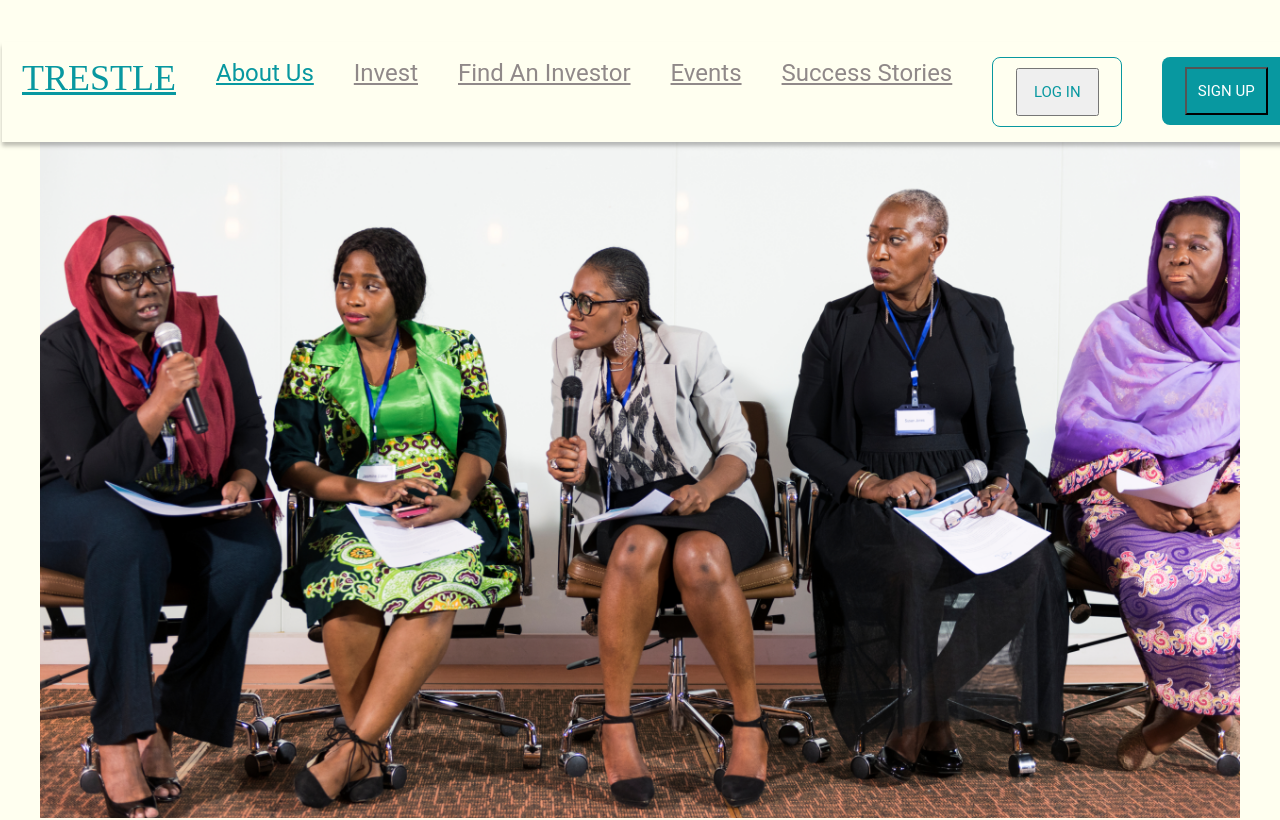
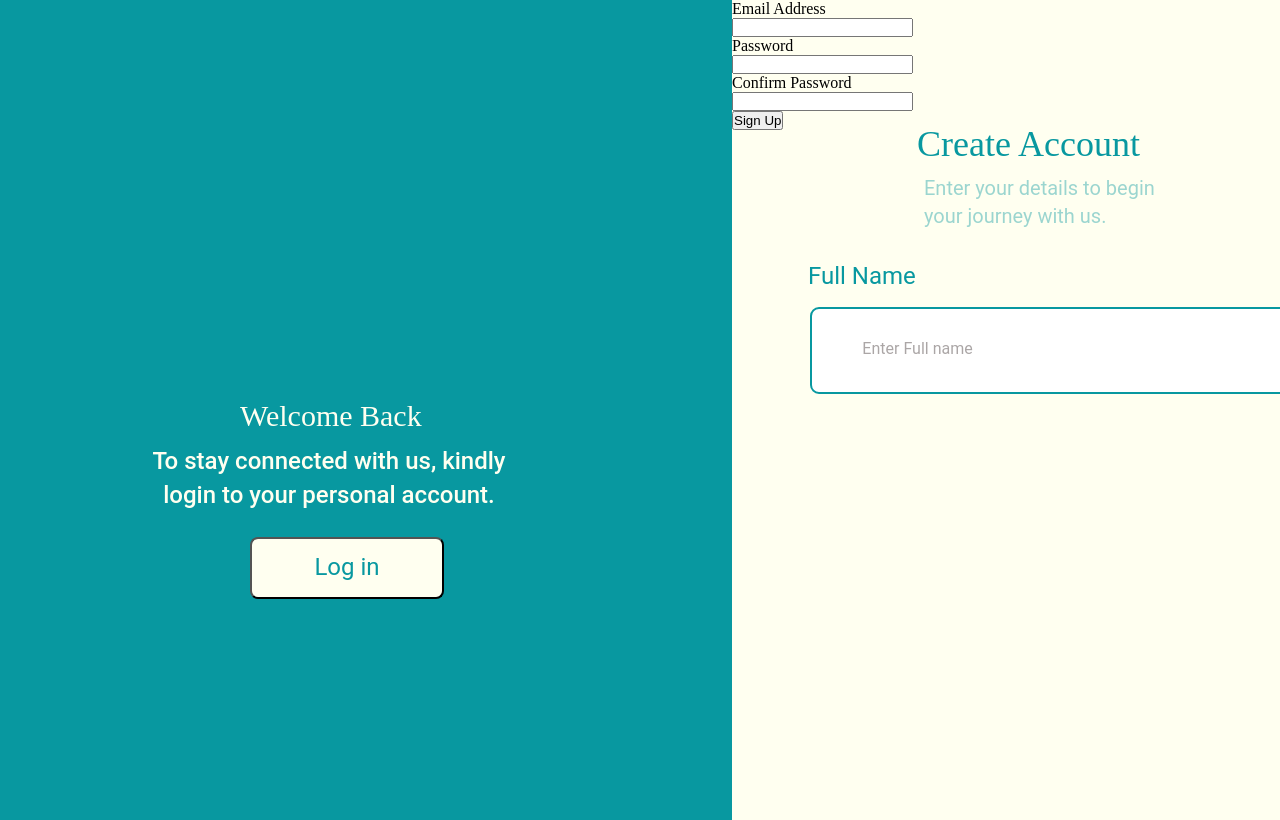
Before and after one commit to Isumonah/Trestle, a React (Create React App) app: page / in a window 1280 px wide. Shown: the top 820 px of the page. Built offline with nearby package versions, Linux system fonts and the light colour scheme.

Commit message:
changes so far

```diff
--- a/src/App.js
+++ b/src/App.js
@@ -7,9 +7,9 @@ import SignUp from './components/SignUp';
 export default function App(){
     return(
         <div>
-            <Nav />
+            {/* <Nav />
             <About />
-            <Footer />
+            <Footer /> */}
             <SignUp />
         </div>
 
--- a/src/components/SignUp.js
+++ b/src/components/SignUp.js
@@ -1,28 +1,35 @@
 import React from 'react'
-import { useState } from 'react';
 
 function SignUp() {
-    const [email, setEmail] = useState('');
-    const [password, setPassword] = useState('');
+  return (
+    <div className="SignUp-container">
+      <div className="text-left">
+        <div className="text-1">Welcome Back</div>
+        <div className="text-2">To stay connected with us, kindly login to your personal account.</div>
+        <button className="text-3">Log in</button>
+      </div>
+      <div className="text-right">
+         <div className="text-right-1">Create Account</div>
+         <div className="text-right-2">Enter your details to begin your journey with us.</div>
+         <form>
+            <div className="input-boxes">
+               <div>
+                <div className="title-1">Full Name</div>
+                <input className="text-right-3" type="text" placeholder="Enter Full name" required></input>
+                <div className="title-2">Email Address</div>
+                <input className="text-right-4" type="text" placeholder="Enter Email Address" required></input>
+                <div className="title-3">Password</div>
+                <input className="text-right-5" type="password" placeholder="Enter Password" required></input>
+                <div className="title-4">Confirm Password</div>
+                <input className="text-right-6" type="password" placeholder="Re-Enter Password" required></input>
+                <div className="button-submit"></div>
+                <button className="SignUp-button">Sign Up</button>
+               </div>
+            </div>
+         </form>
+      </div>
+    </div>
+  )
+}
 
-    const handleSubmit = (e) => {
-      e.preventDefault();
-      console.log(email, password);
-    };
-
-    return (
-      <form onSubmit={handleSubmit}>
-        <label>
-          Email:
-          <input type="email" value={email} onChange={(e) => setEmail(e.target.value)} />
-        </label>
-        <label>
-          Password:
-          <input type="password" value={password} onChange={(e) => setPassword(e.target.value)} />
-        </label>
-        <button type="submit">Sign Up</button>
-      </form>
-    );
-  }
-
-  export default SignUp;
+export default SignUp
--- a/src/index.css
+++ b/src/index.css
@@ -215,3 +215,155 @@ nav ul li a:hover {
 .footer-title {
   display: flex;
 }
+
+/*SignUp section*/
+
+.SignUp-container {
+  display: flex;
+  position: absolute;
+  width: 1440px;
+  height: 1024px;
+
+}
+/* Control the left side */
+.text-left {
+  justify-items: center;
+  align-items: center;
+  left: 0px;
+  background-color: #0898A0;
+  top: 0px;
+  width: 732px;
+  height: 1024px;
+
+}
+.text-1 {
+  position: absolute;
+  display: flex;
+  align-items: center;
+  text-align: center;
+  color: #FFFFF0;
+  opacity: 0,8;
+  font-family: "Hammersmith one";
+  font-style: normal;
+  font-weight: 400;
+  font-size: 30px;
+  line-height: 120%;
+  width: 256px;
+  height: 43px;
+  left: 240px;
+  top: 394px;
+}
+.text-2 {
+  position: absolute;
+  display: flex;
+  align-items: center;
+  text-align: center;
+  color: #FFFFF0;
+  opacity: 0,8;
+  font-family: "Roboto";
+  font-style: normal;
+  font-weight: 500;
+  font-size: 24px;
+  line-height: 140%;
+  width: 378px;
+  height: 68px;
+  left: 140px;
+  top: 445px;
+}
+.text-3 {
+  display: flex;
+  position: absolute;
+  flex-direction: row;
+  justify-content: center;
+  align-items: center;
+  padding: 4px 40px;
+  width: 194px;
+  height: 62px;
+  left: 250px;
+  top: 537px;
+  border-radius: 8px;
+  background-color: #FFFFF0;
+  font-family: "Roboto";
+  font-style: normal;
+  font-weight: 400;
+  font-size: 24px;
+  line-height: 140%;
+  color: #0898A0;
+
+}
+/* Control the right side */
+
+.text-right {
+  left: 0px;
+  background-color: #FFFFF0;
+}
+.text-right-1 {
+  position: absolute;
+  width: 259px;
+  height: 43px;
+  left: 917px;
+  top: 123px;
+  font-family: "Hammersmith one";
+  font-style: normal;
+  font-weight: 400;
+  font-size: 36px;
+  line-height: 120%;
+  display: flex;
+  align-items: center;
+  color: #0898A0;
+}
+.text-right-2 {
+  position: absolute;
+  width: 238px;
+  height: 56px;
+  left: 924px;
+  top: 174px;
+  font-family: "Roboto";
+  font-style: normal;
+  font-weight: 400;
+  font-size: 20px;
+  line-height: 140%;
+  display: flex;
+  align-items: center;
+  color: #0898A0;
+  opacity: 0.4;
+}
+.title-1 {
+  position: absolute;
+  width: 284.27px;
+  height: 45px;
+  left: 808px;
+  top: 254px;
+  font-family: "Roboto";
+  font-style: normal;
+  font-weight: 400;
+  font-size: 24px;
+  line-height: 140%;
+  display: flex;
+  align-items: center;
+  color: #0898A0;
+}
+.text-right-3 {
+  position: absolute;
+  width: 549.64px;
+  height: 83.35px;
+  left: 810.35px;
+  top: 306.91px;
+  border: 2.5px solid #0898A0;
+  border-radius: 9px;
+}
+::placeholder {
+  position: absolute;
+  left: 50px;
+  top: 30px;
+  font-family: "Roboto";
+  font-style: normal;
+  font-weight: 400;
+  font-size: 16px;
+  line-height: 140%;
+  display: flex;
+  align-items: center;
+  color: #746C6C;
+  opacity: 0.6;
+
+}
```
Also changed, not shown: src/components/Invest.js (line endings or trailing spaces).
